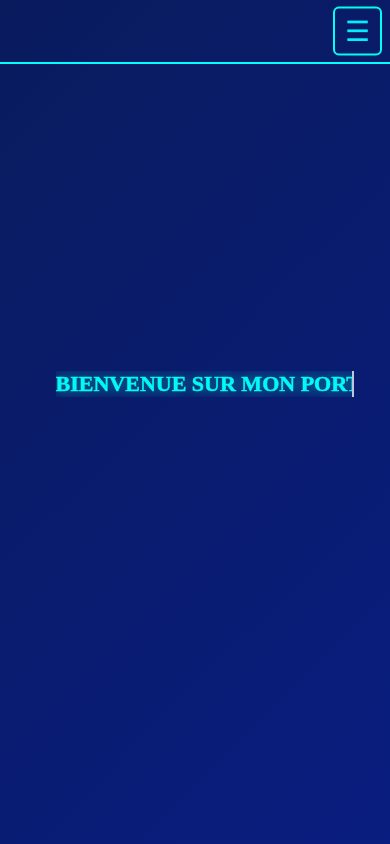
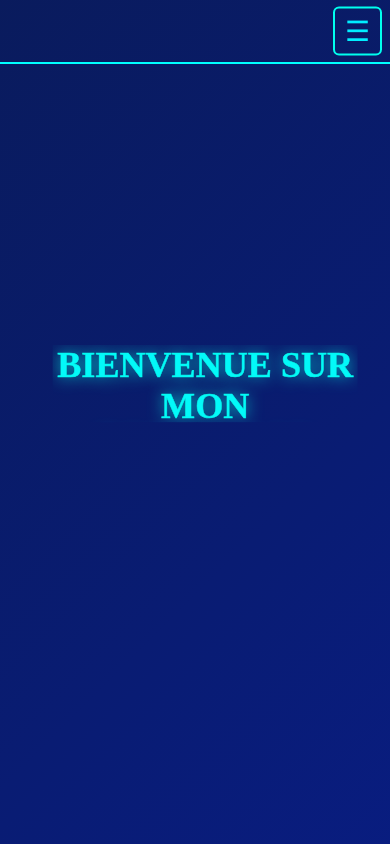
Before and after one commit to darkred974/Portfolio, an Angular app: page / in a window 390 px wide. Shown: the top 844 px of the page. Built offline with nearby package versions, Linux system fonts and the light colour scheme.

Commit message:
modif scss home parcours et projets

```diff
--- a/src/app/home/home.component.html
+++ b/src/app/home/home.component.html
@@ -1,5 +1,5 @@
 <div class="content">
-    <h1 class="cursor typewriter-animation">{{ languageService.translate('home.title') }}</h1>
+    <h1 class="cursor">{{ languageService.translate('home.title') }}</h1>
     <p>{{ languageService.translate('home.intro') }}</p>
 </div>
 <div class="presentation">
--- a/src/app/home/home.component.scss
+++ b/src/app/home/home.component.scss
@@ -39,7 +39,6 @@
         position: relative;
         margin: 0;
         left: 0;
-        border-right: 2px solid rgba(255,255,255,.75);
         white-space: nowrap;
         overflow: hidden;
         text-shadow: 0 0 15px rgba(0, 255, 238, 0.8);
@@ -48,40 +47,23 @@
         -webkit-text-stroke: 1px rgb(0, 255, 234);
         transform-origin: center;
         animation:
-            neonGlow 1.5s infinite alternate ease-in-out;
+            fadeInScale 7.2s ease forwards;
     }
 
-
-
-    .typewriter-animation {
-        animation:
-        typewriter 5s steps(50) 1s 1 normal both,
-        blinkingCursor 500ms steps(50) infinite normal;
-    }
-
-
-
-    @keyframes typewriter {
-        from {
-            width: 0;
+    @keyframes fadeInScale {
+        0% {
+            opacity: 0;
+            transform: scale(0.85);
         }
-        to {
-            width: 100%;
+        60% {
+            opacity: 1;
+            transform: scale(1.05);
+        }
+        100% {
+            opacity: 1;
+            transform: scale(1);
         }
     }
-
-
-
-    @keyframes blinkingCursor {
-        from {
-            border-right-color: rgba(255,255,255,.75);
-        }
-        to {
-            border-right-color: transparent;
-        }
-    }
-
-
 
     p {
         margin-top: 25px;
@@ -140,6 +122,8 @@
         width: 30%;
         height: 800px;
         object-fit: cover;
+        border-radius: 10px;
+        border: 4px solid aqua;
     }
     h2 {
         z-index: 0;
@@ -470,7 +454,10 @@
         width: 95%;
 
         .cursor {
-            font-size: 22px;
+            font-size: 35px;
+            width: 80%;
+            height: 75px;
+            white-space: normal;
             -webkit-text-stroke: 0.5px rgb(0, 255, 234);
         }
         p {
@@ -557,7 +544,7 @@
 @media screen and (max-width: 375px) {
     .content {
         .cursor {
-            font-size: 20px;
+            font-size: 30px;
         }
         p {
             font-size: 16px;
--- a/src/app/parcours/parcours.component.scss
+++ b/src/app/parcours/parcours.component.scss
@@ -42,6 +42,23 @@
         text-transform: uppercase;
         animation: neonGlow 1.5s infinite alternate ease-in-out;
         -webkit-text-stroke: 1px rgb(0, 255, 234);
+        animation:
+            fadeInScale 7.2s ease forwards;
+    }
+
+    @keyframes fadeInScale {
+        0% {
+            opacity: 0;
+            transform: scale(0.85);
+        }
+        60% {
+            opacity: 1;
+            transform: scale(1.05);
+        }
+        100% {
+            opacity: 1;
+            transform: scale(1);
+        }
     }
 
     p {
--- a/src/app/projets/projets.component.scss
+++ b/src/app/projets/projets.component.scss
@@ -38,6 +38,22 @@
         // white-space: nowrap;
         animation: neonGlow 1.5s infinite alternate ease-in-out;
         -webkit-text-stroke: 1px rgb(0, 255, 234);
+        animation:
+            fadeInScale 7.2s ease forwards;
+    }
+    @keyframes fadeInScale {
+        0% {
+            opacity: 0;
+            transform: scale(0.85);
+        }
+        60% {
+            opacity: 1;
+            transform: scale(1.05);
+        }
+        100% {
+            opacity: 1;
+            transform: scale(1);
+        }
     }
 }
 
```
